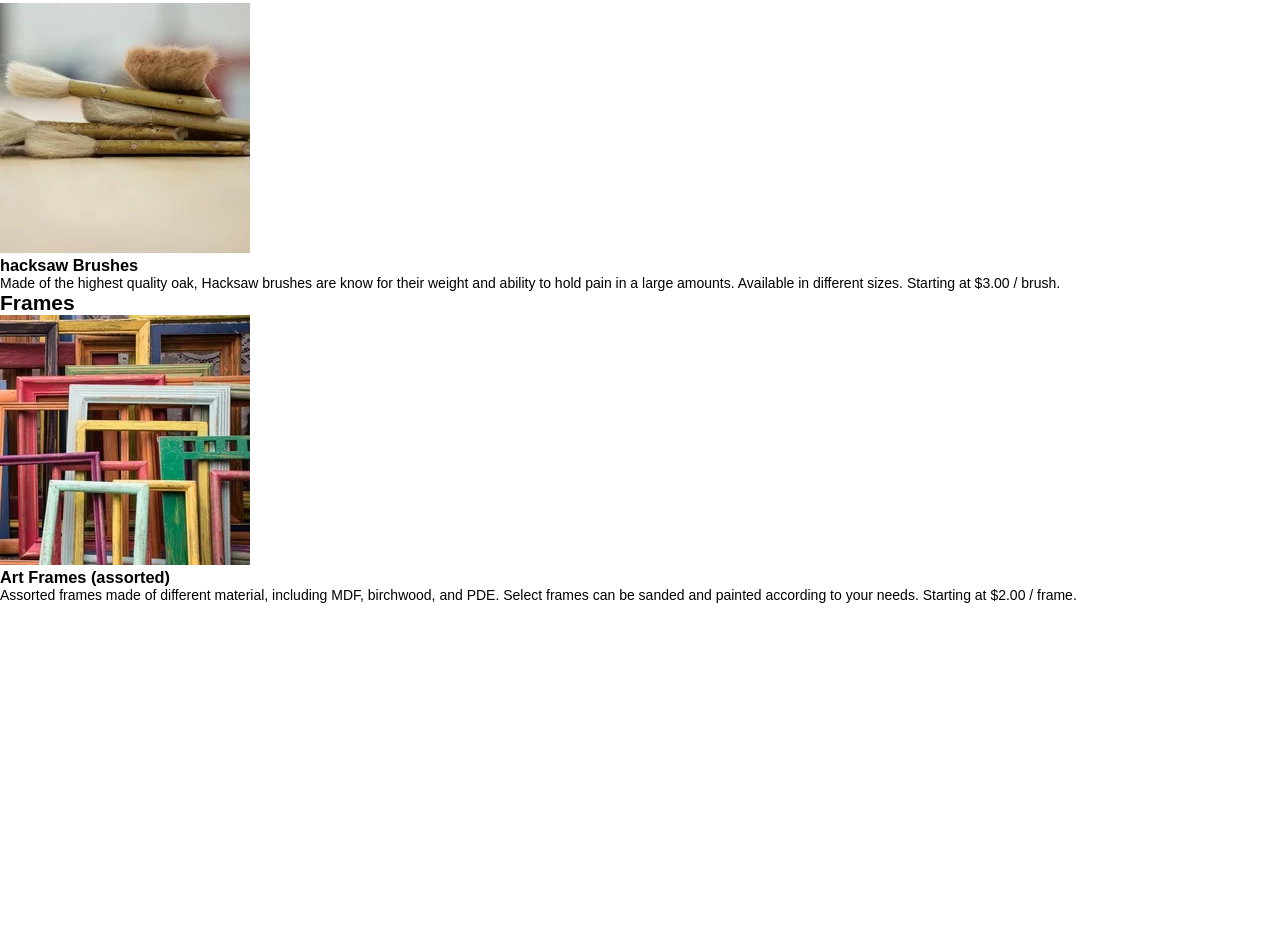
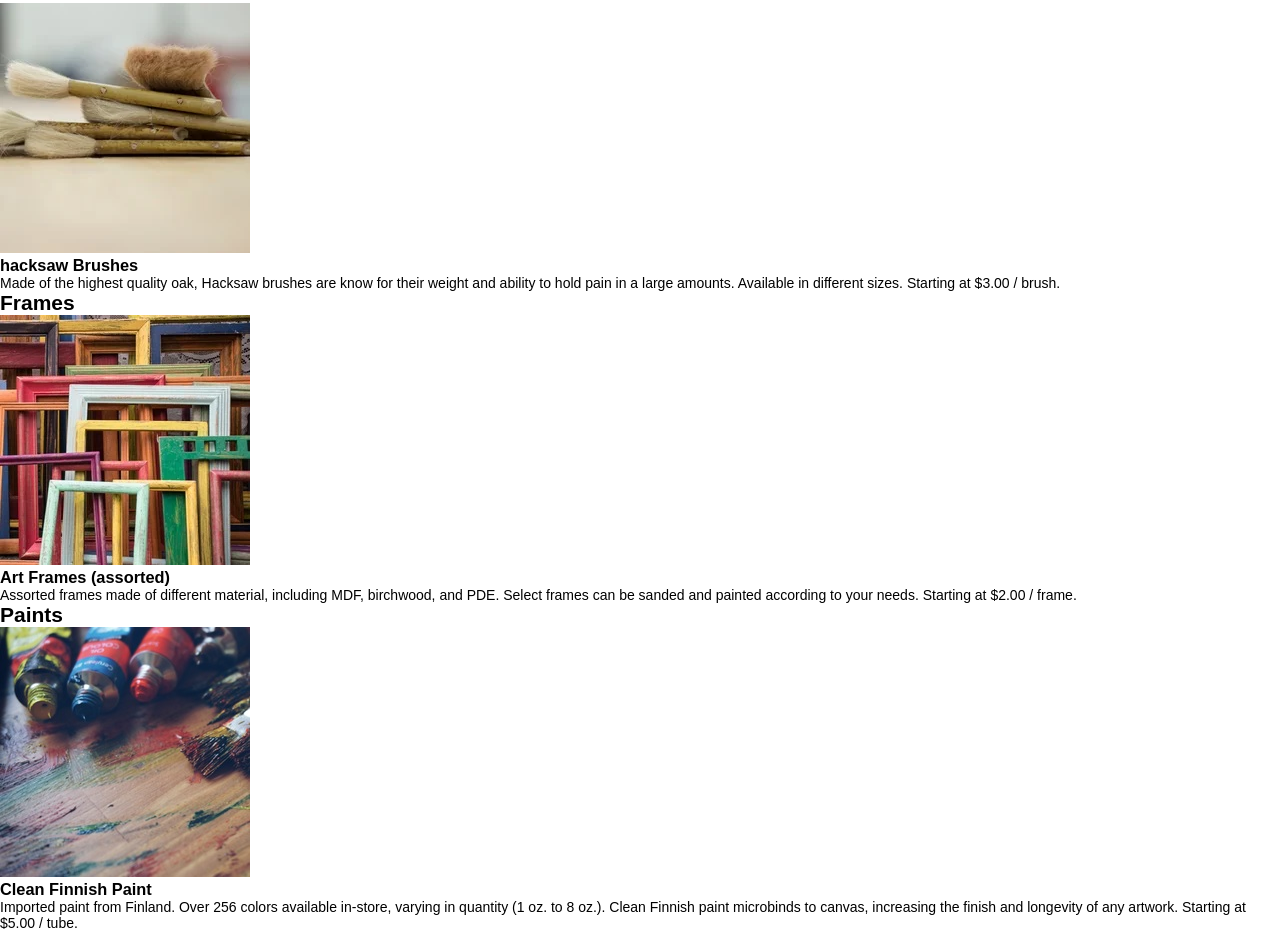
Before and after one commit to JayleneD2/DasmotosArtsAndCraft, a plain HTML site: page index.html in a window 1280 px wide. Shown: the part 69-1000 px from the top of the page. Before the commit the page ends 800 px from the top, so only its background shows below. Drawn offline with Linux system fonts and the light colour scheme; files whose address does not match are found by name.

Commit message:
added paints section with image and secription to html document

```diff
--- a/index.html
+++ b/index.html
@@ -46,18 +46,33 @@
                 </section>
 
 
+        <section id="paint">
+            <h2>Paints</h2>
+            <figure>
+                <img src="resources/images/finnish.jpeg">
+                <figcaption>
+                    <h3>Clean Finnish Paint</h3>
+                </figcaption>
+                <figcaption>
+                    Imported paint from Finland. Over 256 colors
+                    available in-store, varying in quantity (1 oz.
+                    to 8 oz.). Clean Finnish paint microbinds to
+                    canvas, increasing the finish and longevity
+                    of any artwork.
+                    <span>
+                        Starting at $5.00 / tube.
+                    </span>
+                </figcaption>
+            </figure>
+
+        </section>
+
+    </main>
+    <footer>
+
+    </footer>
 
 
-
-
-
-
-
-
-
-
-
-        </section>
     </main>
 
 </body>
```
